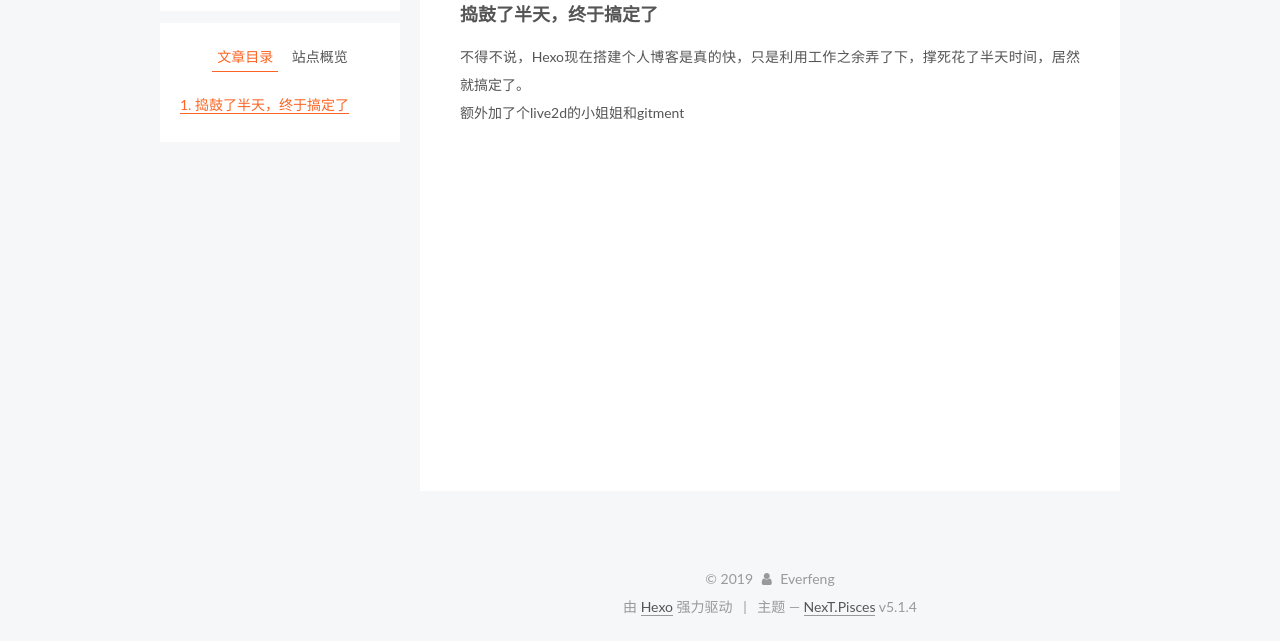
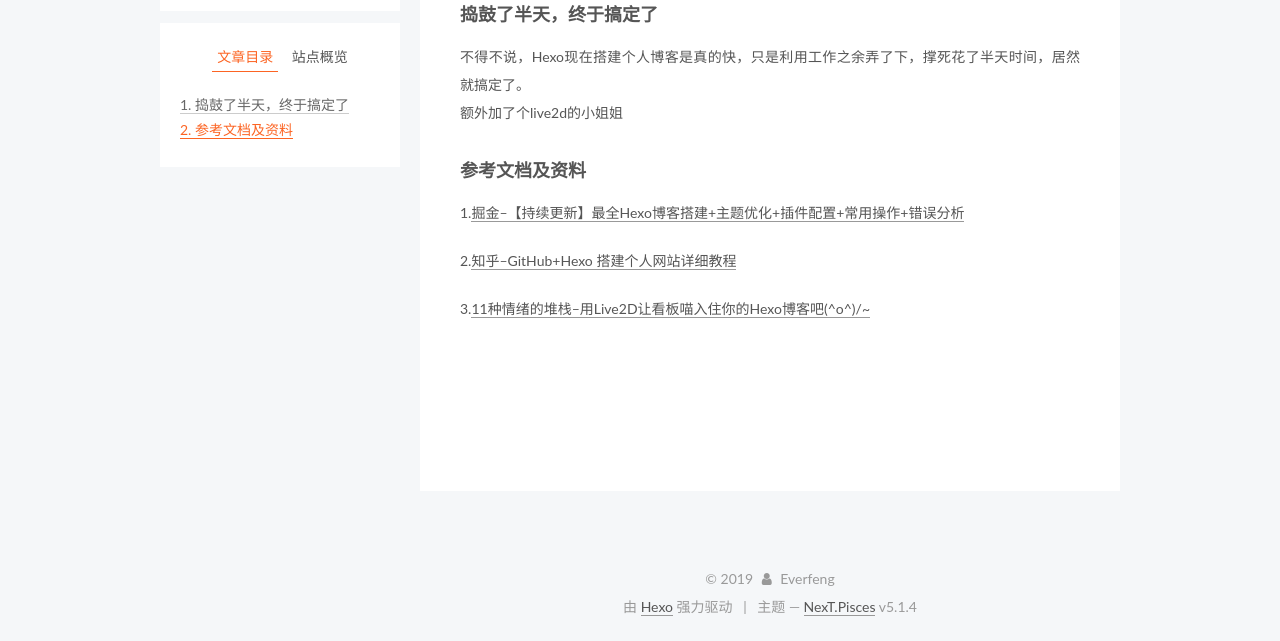
Before and after one commit to everfeng/everfeng.github.io, a plain HTML site: page 2019/05/30/我的第一篇Hexo博客/index.html in a window 1280 px wide. Shown: the part 212-853 px from the top of the page. Drawn offline with Linux system fonts and the light colour scheme; no server answers.

Commit message:
Site updated: 2019-05-31 15:30:59

```diff
--- a/2019/05/30/我的第一篇Hexo博客/index.html
+++ b/2019/05/30/我的第一篇Hexo博客/index.html
@@ -79,18 +79,18 @@
 
 
 
-<meta name="description" content="捣鼓了半天，终于搞定了不得不说，Hexo现在搭建个人博客是真的快，只是利用工作之余弄了下，撑死花了半天时间，居然就搞定了。额外加了个live2d的小姐姐和gitment">
+<meta name="description" content="捣鼓了半天，终于搞定了不得不说，Hexo现在搭建个人博客是真的快，只是利用工作之余弄了下，撑死花了半天时间，居然就搞定了。额外加了个live2d的小姐姐 参考文档及资料1.掘金–【持续更新】最全Hexo博客搭建+主题优化+插件配置+常用操作+错误分析 2.知乎–GitHub+Hexo 搭建个人网站详细教程 3.11种情绪的堆栈–用Live2D让看板喵入住你的Hexo博客吧(^o^)/~">
 <meta name="keywords" content="everfeng">
 <meta property="og:type" content="article">
 <meta property="og:title" content="我的第一篇Hexo博客">
 <meta property="og:url" content="http://yoursite.com/2019/05/30/我的第一篇Hexo博客/index.html">
 <meta property="og:site_name" content="茗轩宅">
-<meta property="og:description" content="捣鼓了半天，终于搞定了不得不说，Hexo现在搭建个人博客是真的快，只是利用工作之余弄了下，撑死花了半天时间，居然就搞定了。额外加了个live2d的小姐姐和gitment">
+<meta property="og:description" content="捣鼓了半天，终于搞定了不得不说，Hexo现在搭建个人博客是真的快，只是利用工作之余弄了下，撑死花了半天时间，居然就搞定了。额外加了个live2d的小姐姐 参考文档及资料1.掘金–【持续更新】最全Hexo博客搭建+主题优化+插件配置+常用操作+错误分析 2.知乎–GitHub+Hexo 搭建个人网站详细教程 3.11种情绪的堆栈–用Live2D让看板喵入住你的Hexo博客吧(^o^)/~">
 <meta property="og:locale" content="zh-Hans">
-<meta property="og:updated_time" content="2019-05-31T07:21:15.147Z">
+<meta property="og:updated_time" content="2019-05-31T07:30:47.812Z">
 <meta name="twitter:card" content="summary">
 <meta name="twitter:title" content="我的第一篇Hexo博客">
-<meta name="twitter:description" content="捣鼓了半天，终于搞定了不得不说，Hexo现在搭建个人博客是真的快，只是利用工作之余弄了下，撑死花了半天时间，居然就搞定了。额外加了个live2d的小姐姐和gitment">
+<meta name="twitter:description" content="捣鼓了半天，终于搞定了不得不说，Hexo现在搭建个人博客是真的快，只是利用工作之余弄了下，撑死花了半天时间，居然就搞定了。额外加了个live2d的小姐姐 参考文档及资料1.掘金–【持续更新】最全Hexo博客搭建+主题优化+插件配置+常用操作+错误分析 2.知乎–GitHub+Hexo 搭建个人网站详细教程 3.11种情绪的堆栈–用Live2D让看板喵入住你的Hexo博客吧(^o^)/~">
 
 
 
@@ -300,7 +300,10 @@
 
 
 
-        <h3 id="捣鼓了半天，终于搞定了"><a href="#捣鼓了半天，终于搞定了" class="headerlink" title="捣鼓了半天，终于搞定了"></a>捣鼓了半天，终于搞定了</h3><p>不得不说，Hexo现在搭建个人博客是真的快，只是利用工作之余弄了下，撑死花了半天时间，居然就搞定了。<br>额外加了个live2d的小姐姐和gitment</p>
+        <h3 id="捣鼓了半天，终于搞定了"><a href="#捣鼓了半天，终于搞定了" class="headerlink" title="捣鼓了半天，终于搞定了"></a>捣鼓了半天，终于搞定了</h3><p>不得不说，Hexo现在搭建个人博客是真的快，只是利用工作之余弄了下，撑死花了半天时间，居然就搞定了。<br>额外加了个live2d的小姐姐</p>
+<h3 id="参考文档及资料"><a href="#参考文档及资料" class="headerlink" title="参考文档及资料"></a>参考文档及资料</h3><p>1.<a href="https://juejin.im/post/5bebfe51e51d45332a456de0#heading-34" target="_blank" rel="noopener">掘金–【持续更新】最全Hexo博客搭建+主题优化+插件配置+常用操作+错误分析</a></p>
+<p>2.<a href="https://zhuanlan.zhihu.com/p/26625249" target="_blank" rel="noopener">知乎–GitHub+Hexo 搭建个人网站详细教程</a></p>
+<p>3.<a href="https://11.tt/posts/2018/how-to-play-with-live2d-on-hexo/" target="_blank" rel="noopener">11种情绪的堆栈–用Live2D让看板喵入住你的Hexo博客吧(^o^)/~</a></p>
 
 
     </div>
@@ -433,7 +436,7 @@
 
 
 
-              <div class="post-toc-content"><ol class="nav"><li class="nav-item nav-level-3"><a class="nav-link" href="#捣鼓了半天，终于搞定了"><span class="nav-number">1.</span> <span class="nav-text">捣鼓了半天，终于搞定了</span></a></li></ol></div>
+              <div class="post-toc-content"><ol class="nav"><li class="nav-item nav-level-3"><a class="nav-link" href="#捣鼓了半天，终于搞定了"><span class="nav-number">1.</span> <span class="nav-text">捣鼓了半天，终于搞定了</span></a></li><li class="nav-item nav-level-3"><a class="nav-link" href="#参考文档及资料"><span class="nav-number">2.</span> <span class="nav-text">参考文档及资料</span></a></li></ol></div>
 
 
           </div>
--- a/css/main.css
+++ b/css/main.css
@@ -1823,7 +1823,7 @@ pre .javascript .function {
   width: 4px;
   height: 4px;
   border-radius: 50%;
-  background: #fffff0;
+  background: #2aff4d;
 }
 .links-of-blogroll {
   font-size: 13px;
```
Also changed, not shown: index.html (+4 -1 lines).
